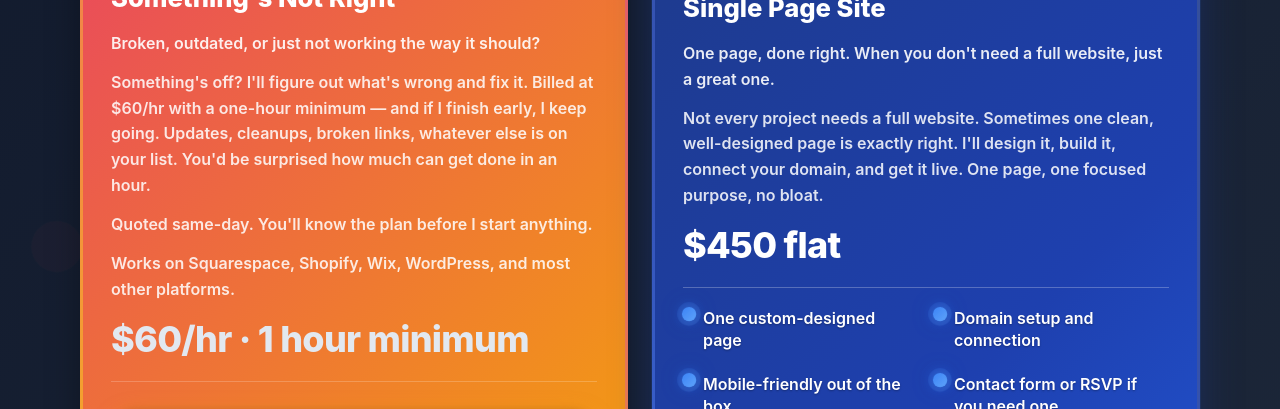
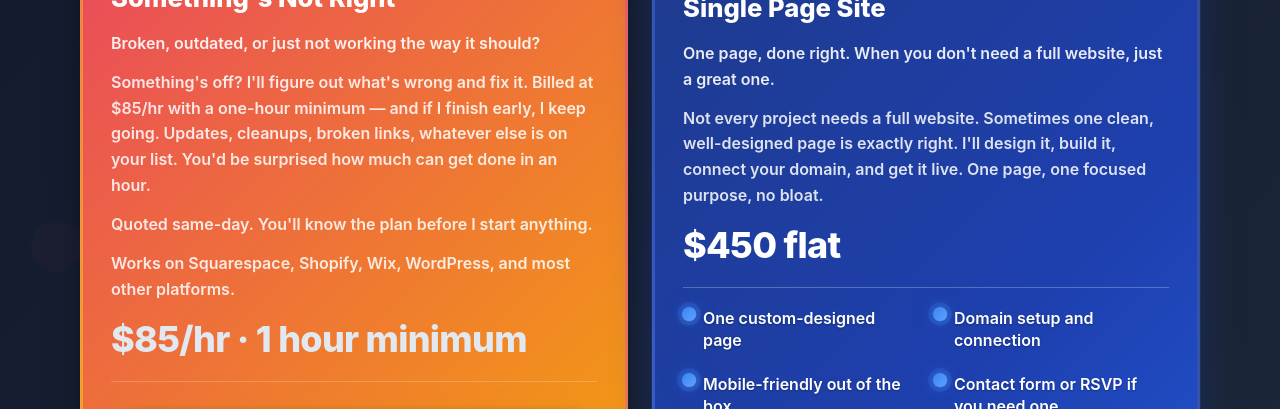
Before and after one commit to mriansabado/mauna-digital-website, a React (Vite) app: page / in a window 1280 px wide. Shown: the part 1669-2078 px from the top of the page. Built offline with nearby package versions, Linux system fonts and the light colour scheme.

Commit message:
updating "something not right" card

```diff
--- a/src/App.tsx
+++ b/src/App.tsx
@@ -137,11 +137,11 @@ function App() {
                 <div className="service-content">
                   <h3>Something&apos;s Not Right</h3>
                   <p className="service-card-tagline">Broken, outdated, or just not working the way it should?</p>
-                  <p className="service-price-detail">Something&apos;s off? I&apos;ll figure out what&apos;s wrong and fix it. Billed at $60/hr with a one-hour minimum — and if I finish early, I keep going. Updates, cleanups, broken links, whatever else is on your list. You&apos;d be surprised how much can get done in an hour.</p>
+                  <p className="service-price-detail">Something&apos;s off? I&apos;ll figure out what&apos;s wrong and fix it. Billed at $85/hr with a one-hour minimum — and if I finish early, I keep going. Updates, cleanups, broken links, whatever else is on your list. You&apos;d be surprised how much can get done in an hour.</p>
                   <p className="service-price-detail">Quoted same-day. You&apos;ll know the plan before I start anything.</p>
                   <p className="service-price-detail">Works on Squarespace, Shopify, Wix, WordPress, and most other platforms.</p>
                   <div className="service-price-block">
-                    <div className="service-price">$60/hr · 1 hour minimum</div>
+                    <div className="service-price">$85/hr · 1 hour minimum</div>
                   </div>
                   <a href="#contact" className="btn btn-primary service-btn">Tell Me What&apos;s Going On</a>
                 </div>
--- a/src/pages/HomePage.tsx
+++ b/src/pages/HomePage.tsx
@@ -137,11 +137,11 @@ function App() {
                 <div className="service-content">
                   <h3>Something&apos;s Not Right</h3>
                   <p className="service-card-tagline">Broken, outdated, or just not working the way it should?</p>
-                  <p className="service-price-detail">Something&apos;s off? I&apos;ll figure out what&apos;s wrong and fix it. Billed at $60/hr with a one-hour minimum — and if I finish early, I keep going. Updates, cleanups, broken links, whatever else is on your list. You&apos;d be surprised how much can get done in an hour.</p>
+                  <p className="service-price-detail">Something&apos;s off? I&apos;ll figure out what&apos;s wrong and fix it. Billed at $85/hr with a one-hour minimum — and if I finish early, I keep going. Updates, cleanups, broken links, whatever else is on your list. You&apos;d be surprised how much can get done in an hour.</p>
                   <p className="service-price-detail">Quoted same-day. You&apos;ll know the plan before I start anything.</p>
                   <p className="service-price-detail">Works on Squarespace, Shopify, Wix, WordPress, and most other platforms.</p>
                   <div className="service-price-block">
-                    <div className="service-price">$60/hr · 1 hour minimum</div>
+                    <div className="service-price">$85/hr · 1 hour minimum</div>
                   </div>
                   <a href="#contact" className="btn btn-primary service-btn">Tell Me What&apos;s Going On</a>
                 </div>
```
